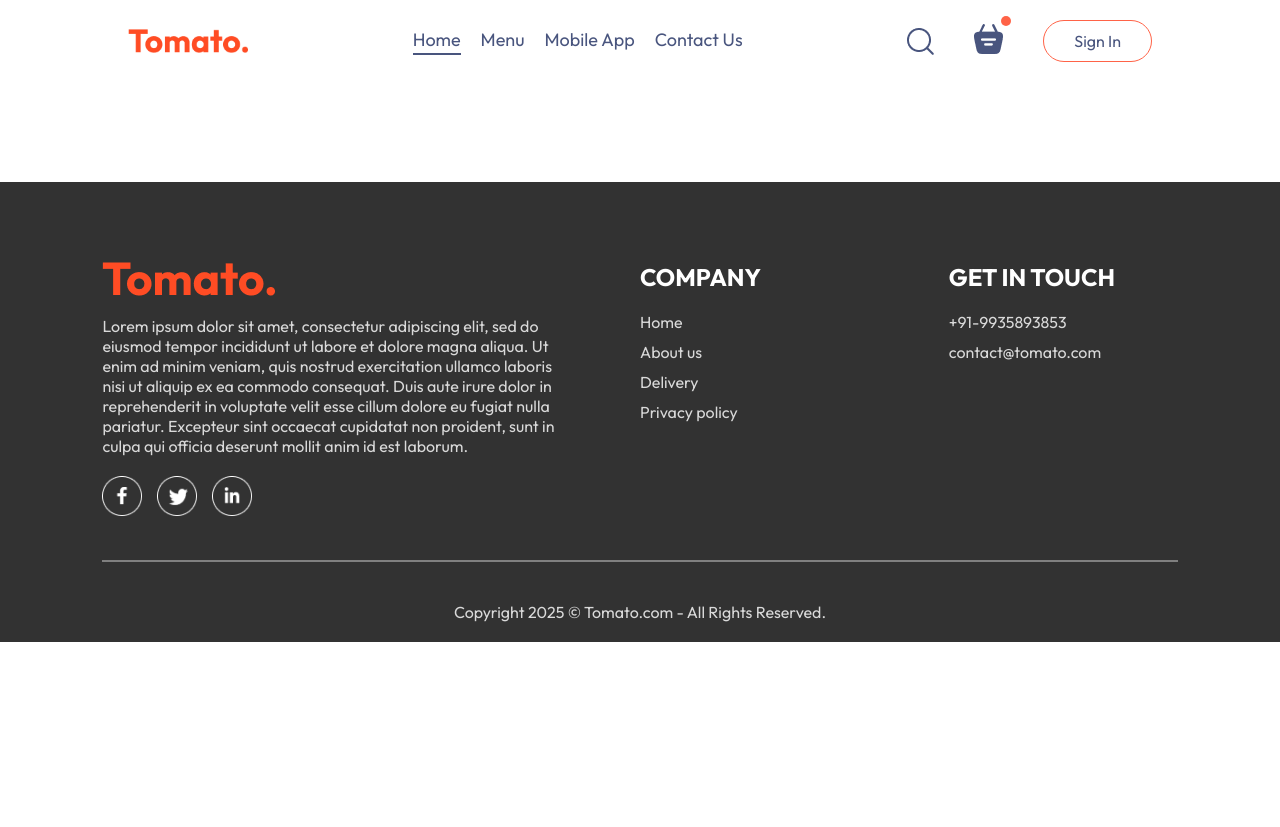
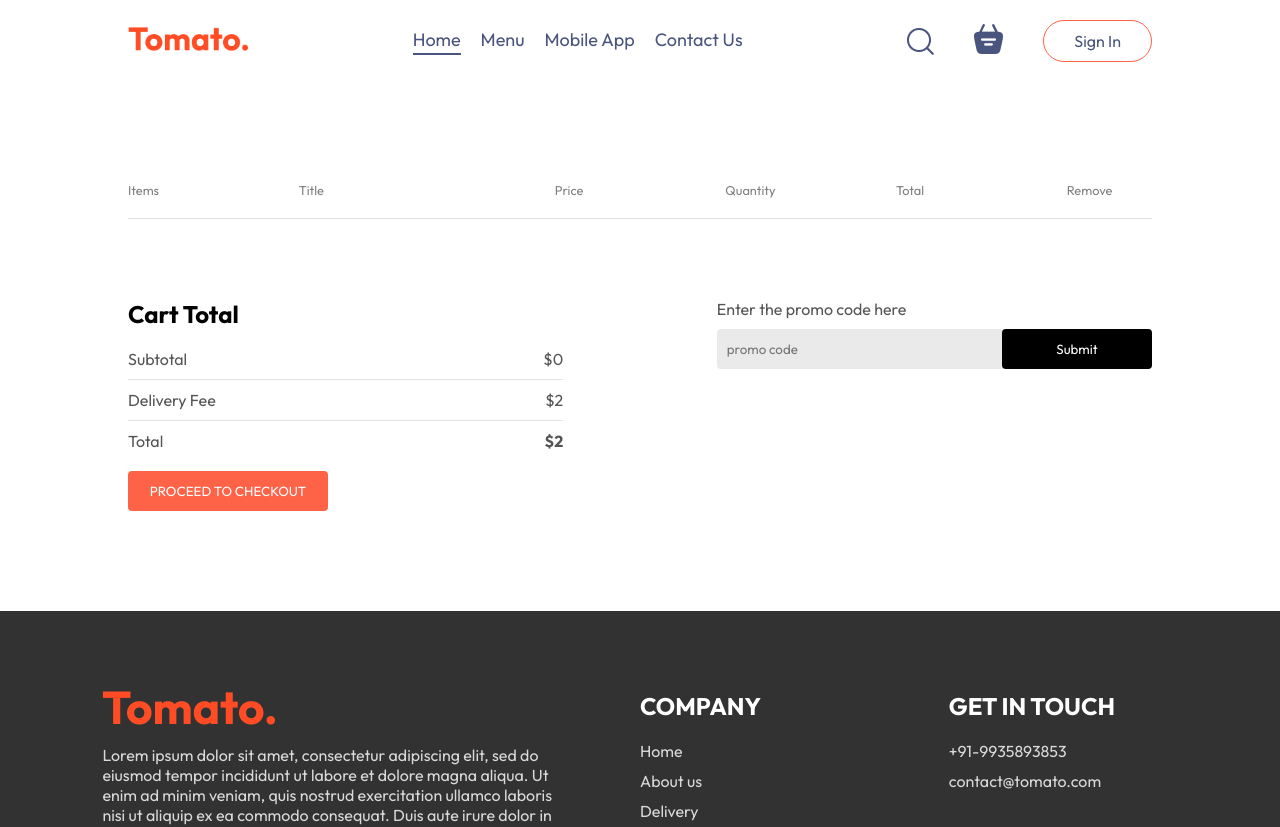
Before and after one commit to aravinth-in/food-delivery, a React (Vite) app in the folder frontend/: page /cart in a window 1280 px wide. Shown: the top 827 px of the page. Before the commit the page ends 800 px from the top, so only its background shows below. Built offline with nearby package versions, Linux system fonts and the light colour scheme.

Commit message:
Add Cart

```diff
--- a/frontend/src/components/Navbar/Navbar.jsx
+++ b/frontend/src/components/Navbar/Navbar.jsx
@@ -1,15 +1,17 @@
-import React, { useState } from 'react'
+import React, { useContext, useState } from 'react'
 import './Navbar.css'
 import { assets } from '../../assets/assets'
 import { Link } from 'react-router-dom';
+import { StoreContext } from '../../context/StoreContext';
 
 const Navbar = ({setShowLogin}) => {
 
     const [menu, setMenu] = useState("home");
+    const {getTotalCartAmount} = useContext(StoreContext);
 
     return (
         <div className="navbar">
-            <img src={assets.logo} alt="" className="logo" />
+            <Link to='/'> <img src={assets.logo} alt="" className="logo" /> </Link>
             <ul className="navbar-menu">
                 <Link to='/' onClick={() => setMenu("home")} className={menu === "home" ? "active" : ""}>Home</Link>
                 <a href='#explore-menu' onClick={() => setMenu("menu")} className={menu === "menu" ? "active" : ""}>Menu</a>
@@ -19,8 +21,8 @@
             <div className="navbar-right">
                 <img src={assets.search_icon} alt="" />
                 <div className="navbar-search-icon">
-                    <img src={assets.basket_icon} alt="" />
-                    <div className="dot"></div>
+                    <Link to='/cart'><img src={assets.basket_icon} alt="" /></Link>
+                    <div className={getTotalCartAmount()===0 ? "" : "dot"}></div>
                 </div>
                 <button onClick={()=> setShowLogin(true)}> Sign In</button>
             </div>
--- a/frontend/src/context/StoreContext.jsx
+++ b/frontend/src/context/StoreContext.jsx
@@ -8,28 +8,36 @@
     const [cartItems, setCartItems] = useState({});
 
     const addToCart = (itemId) => {
-        if(!cartItems[itemId]){
-            setCartItems((prev) => ({...prev,[itemId]:1}))
+        if (!cartItems[itemId]) {
+            setCartItems((prev) => ({ ...prev, [itemId]: 1 }))
         }
-        else{
-            setCartItems((prev) => ({...prev,[itemId]:prev[itemId]+1}))
+        else {
+            setCartItems((prev) => ({ ...prev, [itemId]: prev[itemId] + 1 }))
         }
     };
 
     const removeFromCart = (itemId) => {
-        setCartItems((prev) => ({...prev, [itemId]:prev[itemId]-1}))
+        setCartItems((prev) => ({ ...prev, [itemId]: prev[itemId] - 1 }))
     };
 
-    useEffect(() => {
-        console.log(cartItems)
-    },[cartItems]);
+    const getTotalCartAmount = () => {
+        let totalAmount = 0;
+        for (const item in cartItems) {
+            if (cartItems[item] > 0) {
+                let itemInfo = food_list.find((product) => product._id == item);
+                totalAmount += itemInfo.price * cartItems[item];
+            }
+        }
+        return totalAmount;
+    };
 
     const ContextValue = {
         food_list,
         cartItems,
         setCartItems,
         addToCart,
-        removeFromCart
+        removeFromCart,
+        getTotalCartAmount
     }
 
     return (
--- a/frontend/src/pages/Cart/Cart.css
+++ b/frontend/src/pages/Cart/Cart.css
@@ -0,0 +1,107 @@
+.cart{
+    margin-top: 100px;
+}
+
+.cart-items-title{
+    display: grid;
+    grid-template-columns: 1fr 1.5fr 1fr 1fr 1fr 0.5fr;
+    align-items: center;
+    color: grey;
+    font-size: max(1vw, 12px);
+}
+
+.cart-items-item{
+    margin: 10px 0px;
+    color: black;
+}
+
+.cart-items-item img{
+    width: 50px;
+}
+
+.cart hr{
+    height: 1px;
+    background-color: #e2e2e2;
+    border: none;
+}
+
+.cart-items-item .cross{
+    cursor: pointer;
+}
+
+.cart-bottom{
+    margin-top: 80px;
+    display: flex;
+    justify-content: space-between;
+    gap: max(12vw,20px);
+}
+
+.cart-total{
+    display: flex;
+    flex-direction: column;
+    flex : 1;
+    gap: 20px;
+}
+
+.cart-total-details{
+    display: flex;
+    justify-content: space-between;
+    color: #555;
+}
+
+.cart-total hr{
+    margin: 10px 0px;
+}
+
+.cart-total button{
+    border: none;
+    color: white;
+    background-color: tomato;
+    width: max(15vw, 200px);
+    padding: 12px 0px;
+    border-radius: 4px;
+    cursor: pointer;
+}
+
+.cart-promocode{
+    flex: 1;
+}
+
+.cart-promocode p{
+    color: #555;
+}
+
+.cart-promocode-input{
+    margin-top: 10px;
+    display: flex;
+    justify-content: space-between;
+    align-items: center;
+    background-color: #eaeaea;
+    border-radius: 4px;
+}
+
+.cart-promocode-input input{
+    background-color: transparent;
+    border: none;
+    outline: none;
+    padding-left: 10px;
+}
+
+.cart-promocode-input button{
+    width: max(10vw, 150px);
+    padding: 12px 5px;
+    background-color: black;
+    color: white;
+    border: none;
+    border-radius: 4px;
+    cursor: pointer;
+}
+
+@media (max-width:750px) {
+    .cart-bottom{
+        flex-direction: column-reverse;
+    }
+    .cart-promocode{
+        justify-content: start;
+    }
+}
--- a/frontend/src/pages/Cart/Cart.jsx
+++ b/frontend/src/pages/Cart/Cart.jsx
@@ -1,10 +1,73 @@
-import React from 'react'
+import React, { useContext } from 'react'
 import './Cart.css'
+import { StoreContext } from '../../context/StoreContext'
 
 const Cart = () => {
+
+  const { cartItems, food_list, removeFromCart, getTotalCartAmount } = useContext(StoreContext);
+
   return (
-    <div>
-
+    <div className='cart'>
+      <div className="cart-items">
+        <div className="cart-items-title">
+          <p>Items</p>
+          <p>Title</p>
+          <p>Price</p>
+          <p>Quantity</p>
+          <p>Total</p>
+          <p>Remove</p>
+        </div>
+        <br />
+        <hr />
+        {food_list.map((item, index) => {
+          if (cartItems[item._id] > 0) {
+            return (
+              <div>
+                <div className="cart-items-title cart-items-item">
+                  <img src={item.image} alt="" />
+                  <p>{item.name}</p>
+                  <p>${item.price}</p>
+                  <p>{cartItems[item._id]}</p>
+                  <p>${item.price * cartItems[item._id]}</p>
+                  <p onClick={() => removeFromCart(item._id)} className='cross'>x</p>
+                </div>
+                <hr />
+              </div>
+            )
+          }
+        })}
+      </div>
+      <div className="cart-bottom">
+        <div className="cart-total">
+          <h2>Cart Total</h2>
+          <div>
+            <div className="cart-total-details">
+              <p>Subtotal</p>
+              <p>${getTotalCartAmount()}</p>
+            </div>
+            <hr />
+            <div className="cart-total-details">
+              <p>Delivery Fee</p>
+              <p>${2}</p>
+            </div>
+            <hr />
+            <div className="cart-total-details">
+              <p>Total</p>
+              <b>${getTotalCartAmount() + 2}</b>
+            </div>
+          </div>
+          <button>PROCEED TO CHECKOUT</button>
+        </div>
+        <div className="cart-promocode">
+          <div>
+            <p>Enter the promo code here</p>
+            <div className="cart-promocode-input">
+              <input type="text" placeholder='promo code'/>
+              <button>Submit</button>
+            </div>
+          </div>
+        </div>
+      </div>
     </div>
   )
 }
```
